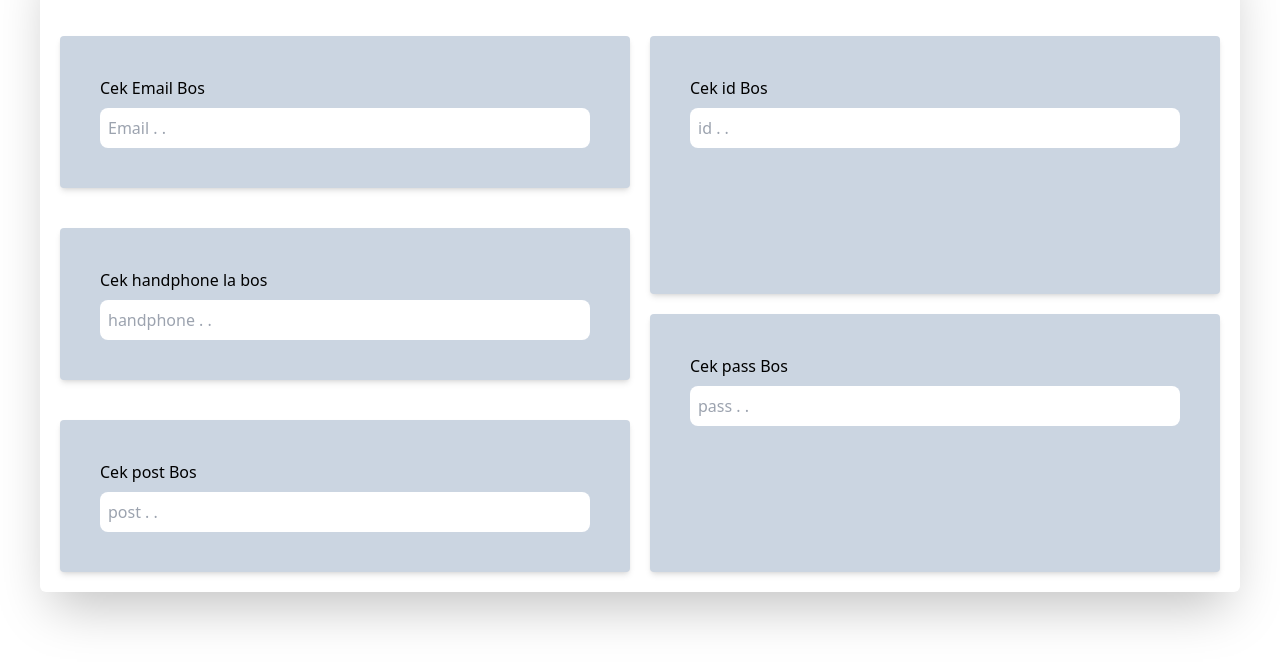
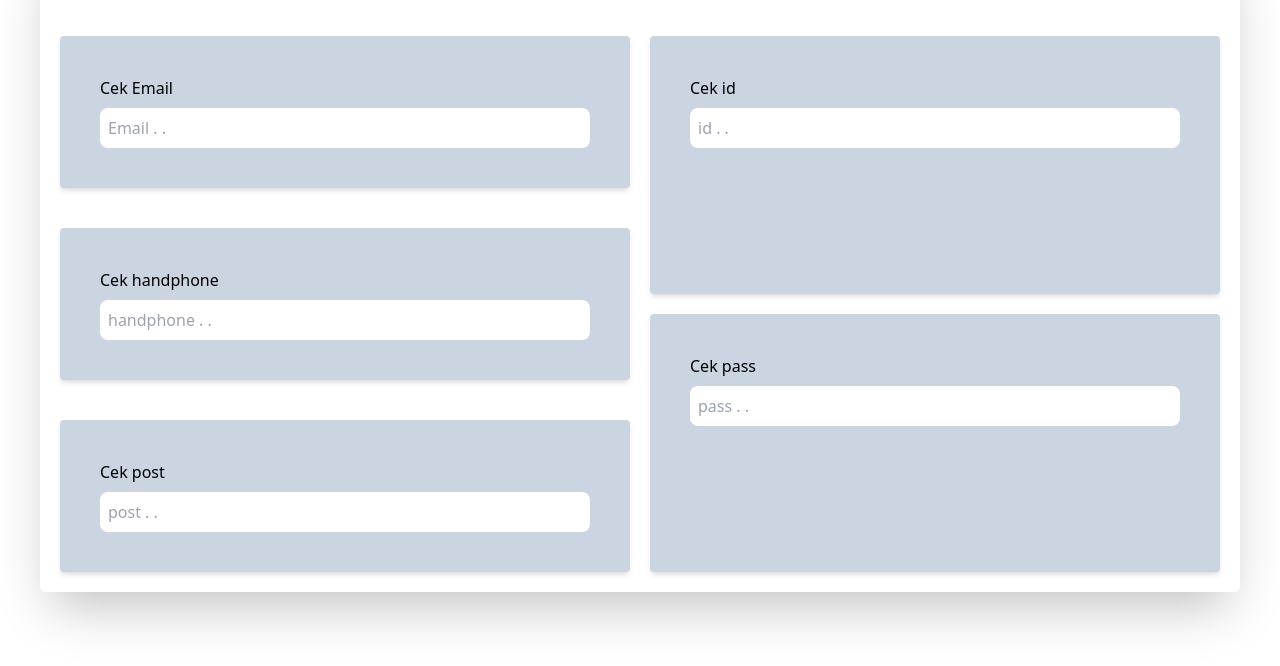
Before and after one commit to raflianwarr/raflianwarrr, a website: page index.html in a window 1280 px wide. Shown: the part 100-766 px from the top of the page. Drawn offline with nearby package versions, Linux system fonts and the light colour scheme.

Commit message:
nambahsikit

```diff
--- a/index.html
+++ b/index.html
@@ -16,21 +16,21 @@
             <div class="grid grid-rows-3 gap-10">
                 <div class="flex flex-col rounded shadow-md bg-slate-300 p-10">
                     <div class="flex flex-col">
-                        <h1>Cek Email Bos </h1>
+                        <h1>Cek Email </h1>
                         <input type="text" id="email" name="email" placeholder="Email . ." autocomplete="off" class="mt-2 w-full p-2 rounded-lg">
                     </div>
                     <p class="font-light"></p>
                 </div>
                 <div class="flex flex-col rounded shadow-md bg-slate-300 p-10">
                     <div class="flex flex-col">
-                        <h1>Cek handphone la bos </h1>
+                        <h1>Cek handphone</h1>
                         <input type="text" id="handphone" name="handphone" placeholder="handphone . ." autocomplete="off" class="mt-2 w-full p-2 rounded-lg">
                     </div>
                     <p class="font-light"></p>
                 </div>
                 <div class="flex flex-col rounded shadow-md bg-slate-300 p-10">
                     <div class="flex flex-col">
-                        <h1>Cek post Bos </h1>
+                        <h1>Cek post </h1>
                         <input type="text" id="post" name="post" placeholder="post . ." autocomplete="off" class="mt-2 w-full p-2 rounded-lg">
                     </div>
                     <p class="font-light"></p>
@@ -40,14 +40,14 @@
             <div class="grid grid-rows-2 gap-5">
                 <div class="flex flex-col rounded shadow-md bg-slate-300 p-10">
                     <div class="flex flex-col">
-                        <h1>Cek id Bos </h1>
+                        <h1>Cek id </h1>
                         <input type="text" id="id" name="id" placeholder="id . ." autocomplete="off" class="mt-2 w-full p-2 rounded-lg">
                     </div>
                     <p class="font-light"></p>
                 </div>
                 <div class="flex flex-col rounded shadow-md bg-slate-300 p-10">
                     <div class="flex flex-col">
-                        <h1>Cek pass Bos </h1>
+                        <h1>Cek pass </h1>
                         <input type="text" id="pass" name="pass" placeholder="pass . ." autocomplete="off" class="mt-2 w-full p-2 rounded-lg">
                     </div>
                     <p class="font-light"></p>
```
